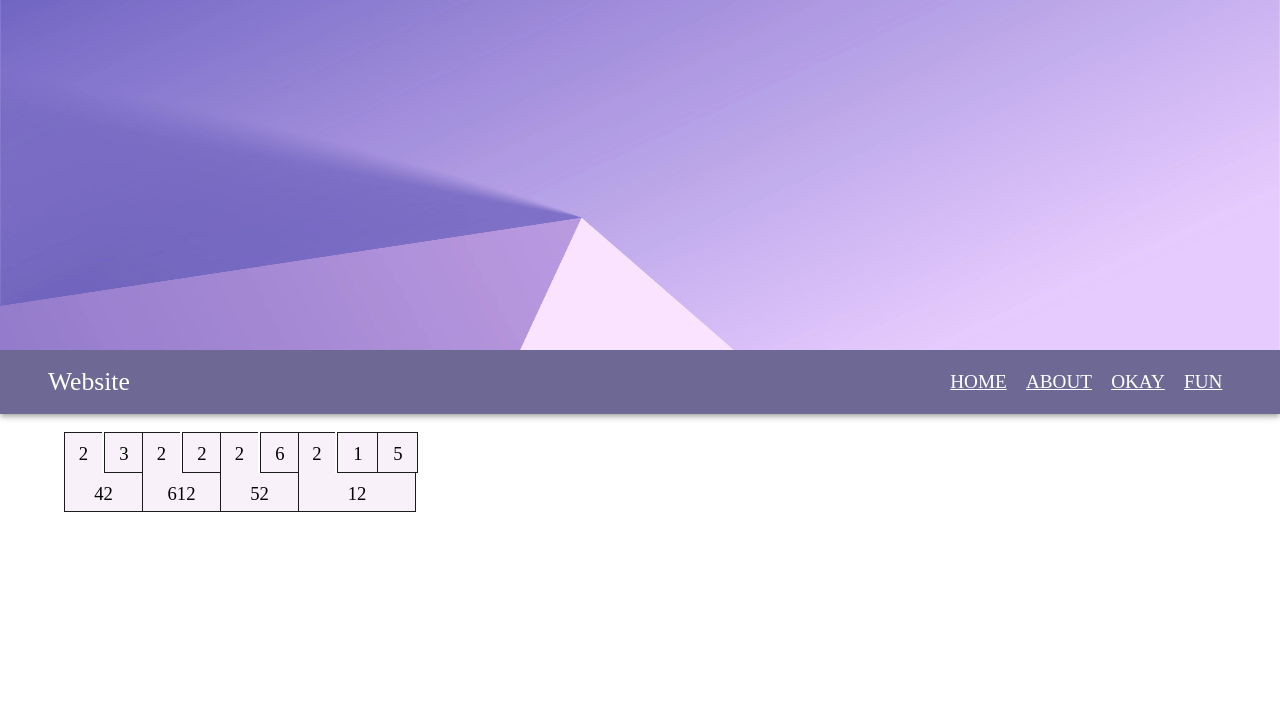
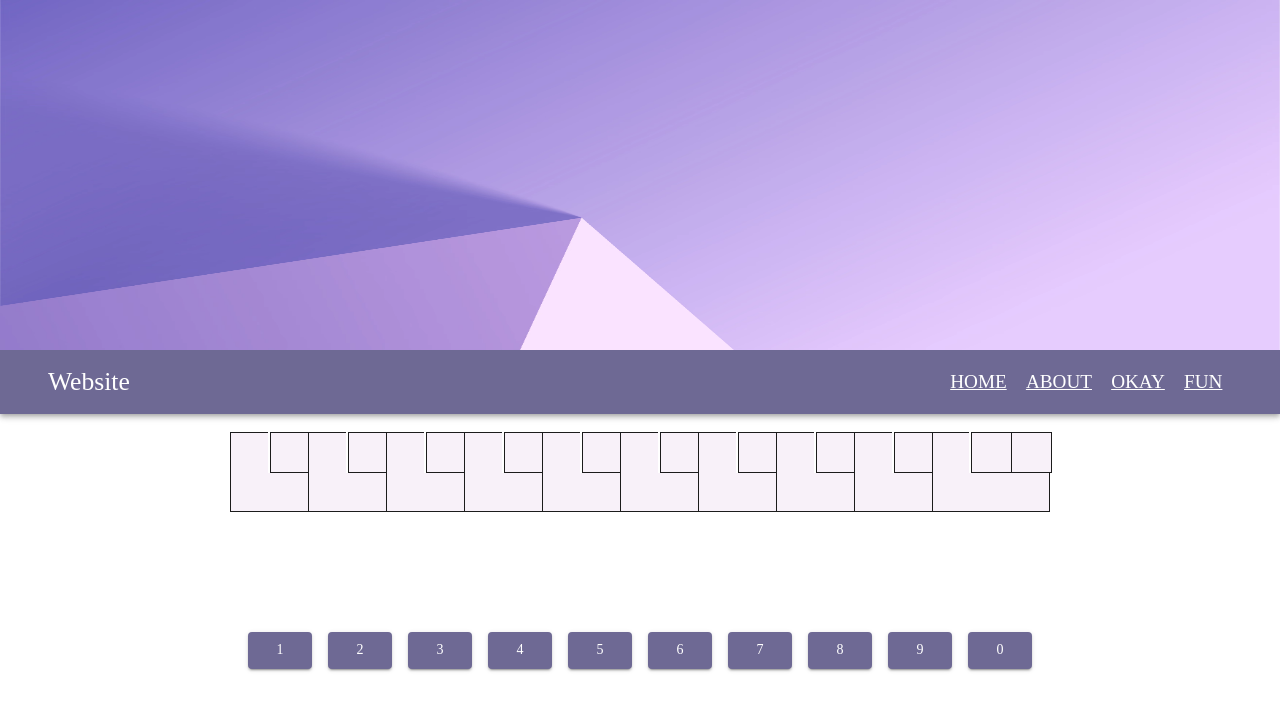
Before and after one commit to Rilr20/test-website, a Next.js app: page /fun/bowling in a window 1280 px wide. Shown: the top 710 px of the page. Built offline with nearby package versions, Linux system fonts and the light colour scheme; a web font is replaced by a local one.

Commit message:
added buttons and bowlingframe creating loop

```diff
--- a/pages/fun/bowling.js
+++ b/pages/fun/bowling.js
@@ -1,50 +1,62 @@
-import React from 'react'
+import React, { useEffect, useState } from 'react'
 import LayoutBase from "../../src/template/layoutbase";
 import BasicLayout from "../../src/template/basiclayout";
-import { Container, Typography } from '@mui/material';
+import { Button, Container, Typography } from '@mui/material';
 import { Box } from '@mui/system';
 import BowlingFrame from '../../src/components/bowlingframe';
+import bowlinglogic from '../../src/components/bowlinglogic';
+import { bowlingCard } from '../../src/components/consts';
 
 Bowling.PageTitle = 'Bowling | Website'
 
 
 export default function Bowling() {
+    const [bowlingScore, setBowlingScore] = useState(bowlingCard);
+    useEffect(() => {
+        setBowlingScore(bowlingCard)
+    }, []);
+    console.log(bowlingScore);
     return (
         <Container sx={{ width: "96%", height: "100%", pt: 2, mt: 0.3, }}>
-            {/* <Box sx={{ backgroundColor: "orange", width: "100%", height: "200px", display: "flex", }}>
-                <Box sx={{ mr: 0.3, backgroundColor: "#fff", width: "78px", height: "78px", display: "grid", gridTemplateColumns: "1fr 1fr" }}>
-                    <Box sx={{ backgroundColor: "red", width: "38px", height: "30px", textAlign: "center", pt: "10px" }}>
-                        <Typography sx={{ lineHeight: "initial" }}>2</Typography>
-                    </Box>
-                    <Box sx={{ backgroundColor: "brown", width: "38px", height: "28px", textAlign: "center", pt: "10px", borderLeft: "2px solid #1c1c1c", borderBottom: "2px solid #1c1c1c" }}>
-                        <Typography sx={{ lineHeight: "initial", }}>3</Typography>
-                    </Box>
-                    <Box sx={{ backgroundColor: "pink", width: "78px", height: "28px", gridColumn: "span 2", textAlign: "center", pt: "10px" }}>
-                        <Typography sx={{ lineHeight: "initial" }}>42</Typography>
-                    </Box>
-                </Box>
+            <Box sx={{ display: "flex", justifyContent: "center" }}>
+                {
+                    bowlingScore.map((item, key) => {
+                        return <BowlingFrame key={key} frames={item.length - 1} total={item[-1]} framePoints={item} />
+                    })
+                }
             </Box>
-            <Box sx={{ backgroundColor: "orange", width: "100%", height: "200px", display: "flex", }}>
-                <Box sx={{ mr: 0.3, backgroundColor: "#fff", width: "118px", height: "78px", display: "grid", gridTemplateColumns: "1fr 1fr 1fr" }}>
-                    <Box sx={{ backgroundColor: "red", width: "38px", height: "30px", textAlign: "center", pt: "10px" }}>
-                        <Typography sx={{ lineHeight: "initial" }}>2</Typography>
-                    </Box>
-                    <Box sx={{ backgroundColor: "brown", width: "38px", height: "28px", textAlign: "center", pt: "10px", borderLeft: "2px solid #1c1c1c", borderBottom: "2px solid #1c1c1c" }}>
-                        <Typography sx={{ lineHeight: "initial", }}>3</Typography>
-                    </Box>
-                    <Box sx={{ backgroundColor: "brown", width: "38px", height: "28px", textAlign: "center", pt: "10px", borderLeft: "2px solid #1c1c1c", borderBottom: "2px solid #1c1c1c" }}>
-                        <Typography sx={{ lineHeight: "initial", }}>3</Typography>
-                    </Box>
-                    <Box sx={{ backgroundColor: "pink", width: "118px", height: "28px", gridColumn: "span 3", textAlign: "center", pt: "10px" }}>
-                        <Typography sx={{ lineHeight: "initial" }}>42</Typography>
-                    </Box>
-                </Box>
-            </Box> */}
-            <Box sx={{display:"flex"}}>
-                <BowlingFrame frames={2} total={42} framePoints={[2,3,5]}/>
-                <BowlingFrame frames={2} total={612} framePoints={[2,2,5]}/>
-                <BowlingFrame frames={2} total={52} framePoints={[2,6,5]}/>
-                <BowlingFrame frames={3} total={12} framePoints={[2,1,5]} />
+            <Box sx={{ display: "flex", justifyContent: "center" }} >
+
+                <Button variant="contained" sx={{ mx: 1 }} onClick={((e) => {
+                    bowlinglogic.addToArray(e.target.innerText, setBowlingScore, bowlingScore)
+                })}>1</Button>
+                <Button variant="contained" sx={{ mx: 1 }} onClick={((e) => {
+                    bowlinglogic.addToArray(e.target.innerText, setBowlingScore, bowlingScore)
+                })}>2</Button>
+                <Button variant="contained" sx={{ mx: 1 }} onClick={((e) => {
+                    bowlinglogic.addToArray(e.target.innerText, setBowlingScore, bowlingScore)
+                })}>3</Button>
+                <Button variant="contained" sx={{ mx: 1 }} onClick={((e) => {
+                    bowlinglogic.addToArray(e.target.innerText, setBowlingScore, bowlingScore)
+                })}>4</Button>
+                <Button variant="contained" sx={{ mx: 1 }} onClick={((e) => {
+                    bowlinglogic.addToArray(e.target.innerText, setBowlingScore, bowlingScore)
+                })}>5</Button>
+                <Button variant="contained" sx={{ mx: 1 }} onClick={((e) => {
+                    bowlinglogic.addToArray(e.target.innerText, setBowlingScore, bowlingScore)
+                })}>6</Button>
+                <Button variant="contained" sx={{ mx: 1 }} onClick={((e) => {
+                    bowlinglogic.addToArray(e.target.innerText, setBowlingScore, bowlingScore)
+                })}>7</Button>
+                <Button variant="contained" sx={{ mx: 1 }} onClick={((e) => {
+                    bowlinglogic.addToArray(e.target.innerText, setBowlingScore, bowlingScore)
+                })}>8</Button>
+                <Button variant="contained" sx={{ mx: 1 }} onClick={((e) => {
+                    bowlinglogic.addToArray(e.target.innerText, setBowlingScore, bowlingScore)
+                })}>9</Button>
+                <Button variant="contained" sx={{ mx: 1 }} onClick={((e) => {
+                    bowlinglogic.addToArray(e.target.innerText, setBowlingScore, bowlingScore)
+                })}>0</Button>
 
             </Box>
         </Container>
```
